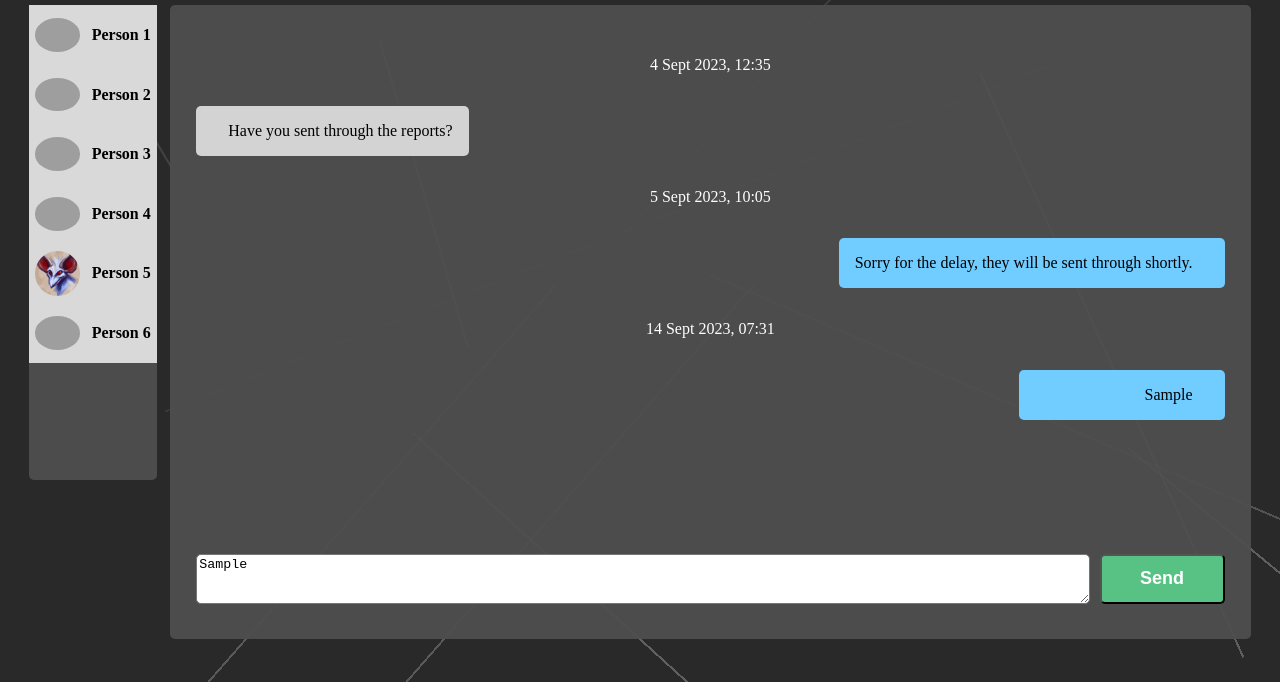
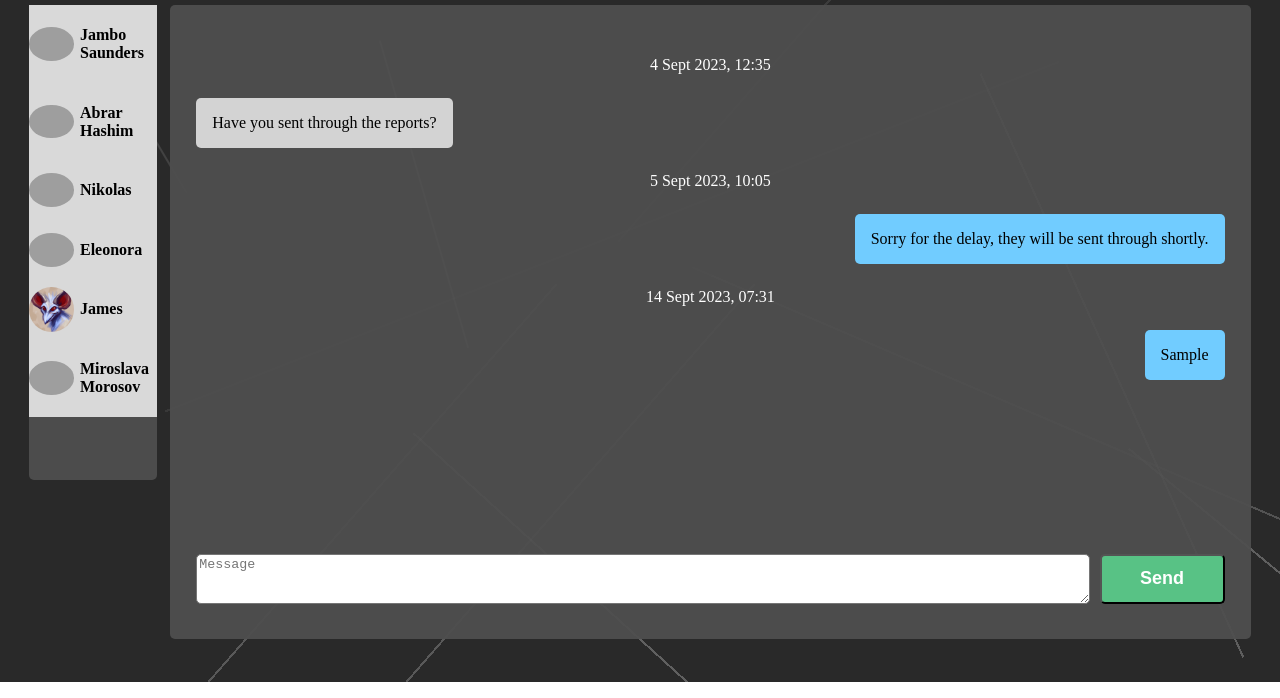
Before and after one commit to UQ-Andrew/Chatterbox-Function, a plain HTML site: page index.html in a window 1280 px wide. Both pictures are taken after typing "Sample" into the empty fields and a click on the button "Send". Shown: the part 118-816 px from the top of the page. Drawn offline with Linux system fonts and the light colour scheme; grey boxes are pictures that could not be loaded.

Commit message:
Added names, made it so messages are removed when sent, changed message suggestion text, message bubbles can now be small

```diff
--- a/css/style.css
+++ b/css/style.css
@@ -76,15 +76,16 @@ nav img{
     padding-top: 0.3em;
     padding-bottom: 0.3em;
     display: flex;
-    justify-content: space-around;
     align-items: center;
     color: #000000;
     font-weight: bold;
     text-align: left;
+    overflow: hidden;
 }
 
-.individual_contact img{
+.individual_contact img {
     width: 35%;
+    margin-right: 5%;
     border-radius: 50%;
     height: auto;
 }
@@ -146,8 +147,8 @@ nav img{
 
 .chat-box > div {
 	width: 100%;
-	margin-top: 1em;
-	margin-bottom: 1em;
+	margin-top: 0.5em;
+	margin-bottom: 0.5em;
 }
 
 .chat-box > div > div {
@@ -155,26 +156,21 @@ nav img{
     border: 5px gray;
     border-radius: 5px;
     background-color: lightgray;
-    min-width: 20%;
+    /*min-width: 20%;*/
     max-width: 90%;
     color: black;
 }
 
 .chat-box > div > div > p {
-	white-space: pre-line;
-	margin-left: 2em;
+    white-space: pre-wrap;
+    overflow-wrap: break-word;
+	margin-left: 1em;
 	margin-right: 1em;
 }
 
 .chat-box > div > .personal {
 	background-color: #71CCFF;
 	float: right;
-}
-
-.chat-box > div > .personal > p {
-	float: right;
-	margin-left: 1em;
-	margin-right: 2em;
 }
 
 /* chat-interface -> chat-room -> email -> send_btn */
@@ -218,7 +214,8 @@ nav img{
 
 /* chat-interface -> chat-room -> output-container */
 #output-container {
-	white-space: pre-line;
+	white-space: pre-wrap;
+    overflow-wrap: break-word;
     background-color: rgba(220, 83, 92, 0.6);
     opacity: 60%;
     width: 80%;
--- a/index.html
+++ b/index.html
@@ -22,27 +22,27 @@
             <div id="contact-list">
                 <div class="individual_contact">
                     <img src="images/Lion.png" alt="profile" >
-                    <p>Person 1</p>
+                    <p>Jambo Saunders</p>
                 </div>
                 <div class="individual_contact">
                     <img src="images/Cat.png" alt="profile" >
-                    <p>Person 2</p>
+                    <p>Abrar Hashim</p>
                 </div>
                 <div class="individual_contact">
                     <img src="images/Dolphin.png" alt="profile" >
-                    <p>Person 3</p>
+                    <p>Nikolas</p>
                 </div>
                 <div class="individual_contact">
                     <img src="images/Bird.png" alt="profile" >
-                    <p>Person 4</p>
+                    <p>Eleonora</p>
                 </div>
                 <div class="individual_contact">
                     <img src="images/Animal.png" alt="profile" >
-                    <p>Person 5</p>
+                    <p>James</p>
                 </div>
                 <div class="individual_contact">
                     <img src="images/Animal2.png" alt="profile" >
-                    <p>Person 6</p>
+                    <p>Miroslava Morosov</p>
                 </div>
 
             </div>
@@ -68,7 +68,7 @@
             </div>
 
             <form id="email" method="post">
-                <textarea type="text" id="input" name="input" placeholder="Hello"></textarea>
+                <textarea type="text" id="input" name="input" placeholder="Message"></textarea>
                 <button id="send_btn" type="submit">Send</button>
             </form>
 
--- a/js/script.js
+++ b/js/script.js
@@ -120,9 +120,15 @@ $(document).ready(function() {
                 chatBox.append(`<p> ${new Intl.DateTimeFormat('en-GB',
                     { dateStyle: 'medium', timeStyle: 'short'}).format(lastDate)} </p>`);
             }
+
             chatBox.append(`<div><div class="personal">
                 <p>${$('#input').val()}</p>
                 </div></div>`);
+
+            $('#input').val("");
+
+            $('#output-container').addClass("hidden");
+            $('#output-container').html("<p id='output'></p>");
 
             chatBox[0].scrollTop = chatBox[0].scrollHeight;
         }
```
